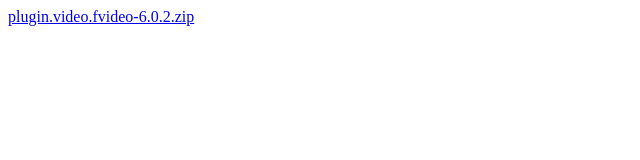
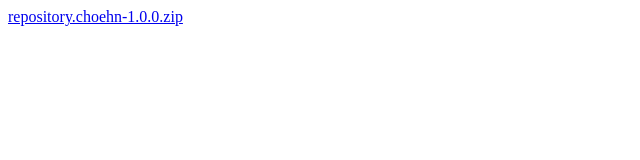
Before and after one commit to lehuytue/repository.choe, a plain HTML site: page repo/index.html in a window 1280 px wide. Shown: the full height of the page, 0-640 px from the left. Drawn offline with Linux system fonts and the light colour scheme.

Commit message:
Update index.html

```diff
--- a/repo/index.html
+++ b/repo/index.html
@@ -1 +1 @@
-<a href="plugin.video.fvideo-6.0.2.zip">plugin.video.fvideo-6.0.2.zip</a>
+<a href="repository.choehn-1.0.0.zip">repository.choehn-1.0.0.zip</a>
```
